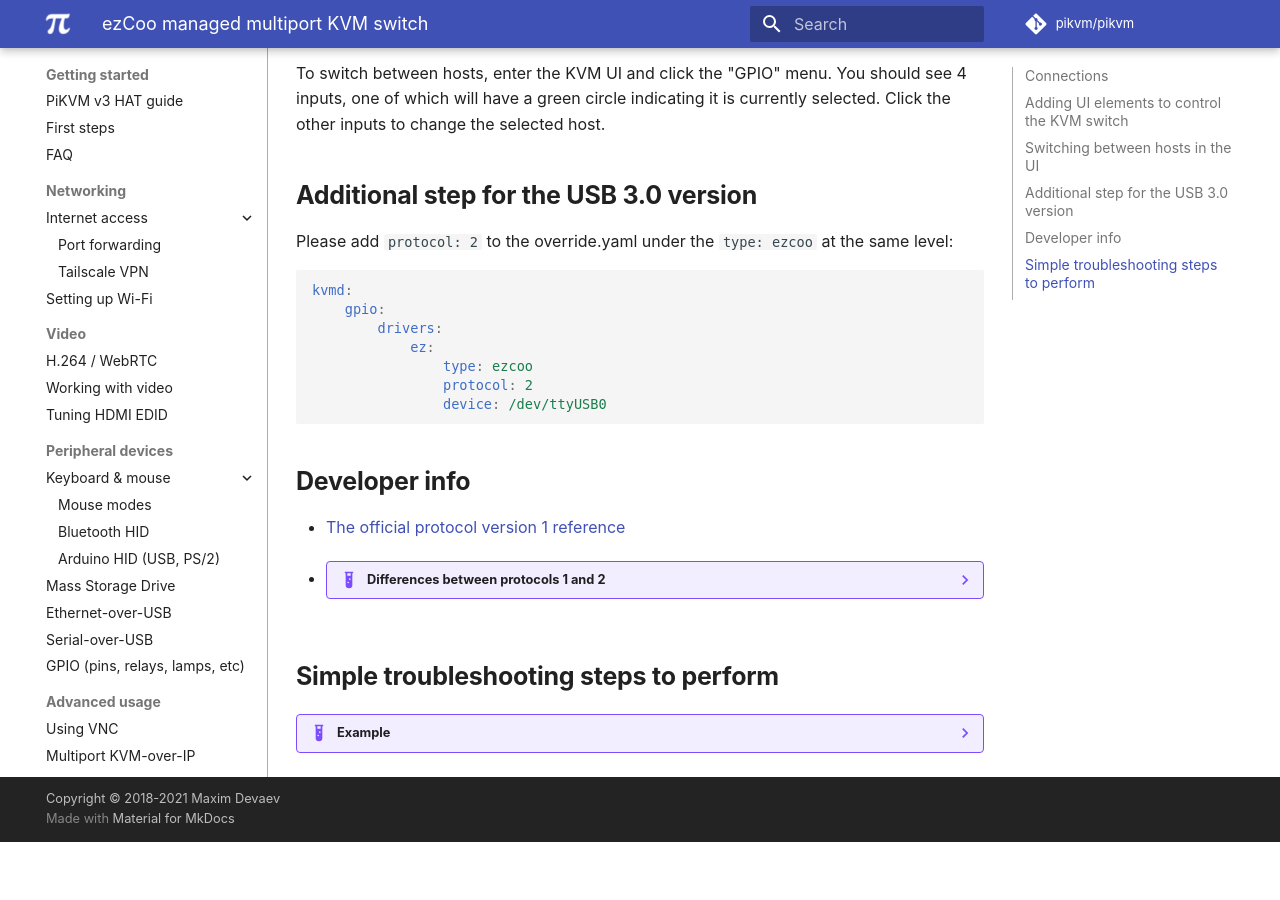
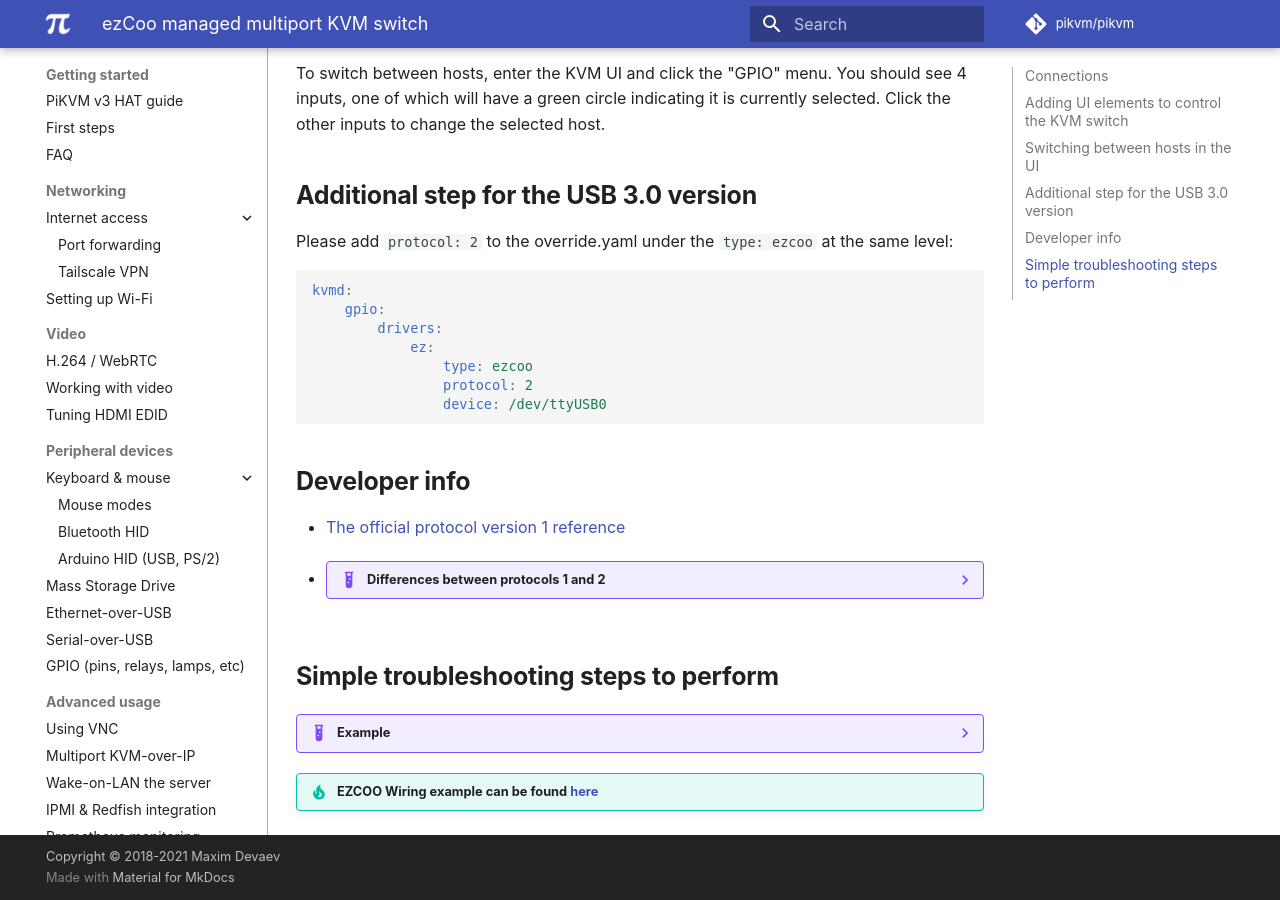
Before and after one commit to pikvm/pikvm, an MkDocs documentation site: the page built from docs/ezcoo.md, in a window 1280 px wide and 900 px high, scrolled down 3001 px. Built offline with MkDocs 1.6.1 and Material for MkDocs 9.7.7, drawn with Linux system fonts in a browser that asks for light colours; some web fonts are replaced; comment, search, counter and statistics services are not loaded; before the commit the page ends 3843 px from its top, so only the background shows below that.

Commit message:
Update ezcoo.md (#587)
* Update ezcoo.md

Added verbiage for a wiring example

* Update ezcoo.md

* Update ezcoo.md

```diff
--- a/docs/ezcoo.md
+++ b/docs/ezcoo.md
@@ -169,3 +169,5 @@
 ??? example Steps
     1. SSH or open a web terminal to your PiKVM
     2. `ls -la /dev/ttyUSB*` - This should give you an output. If not, try a different cable till an output is displayed.
+
+!!! tip "EZCOO Wiring example can be found [here](https://docs.pikvm.org/wiring_examples/)"
```
